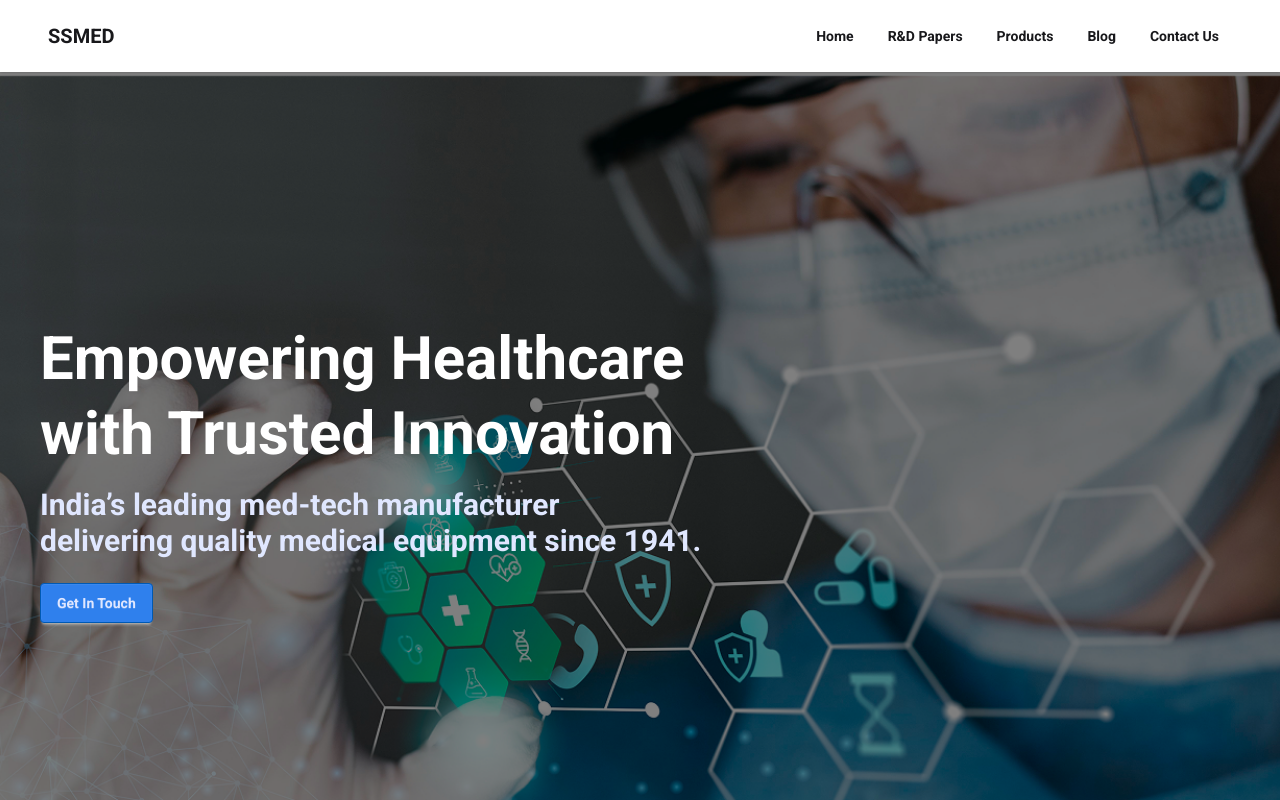
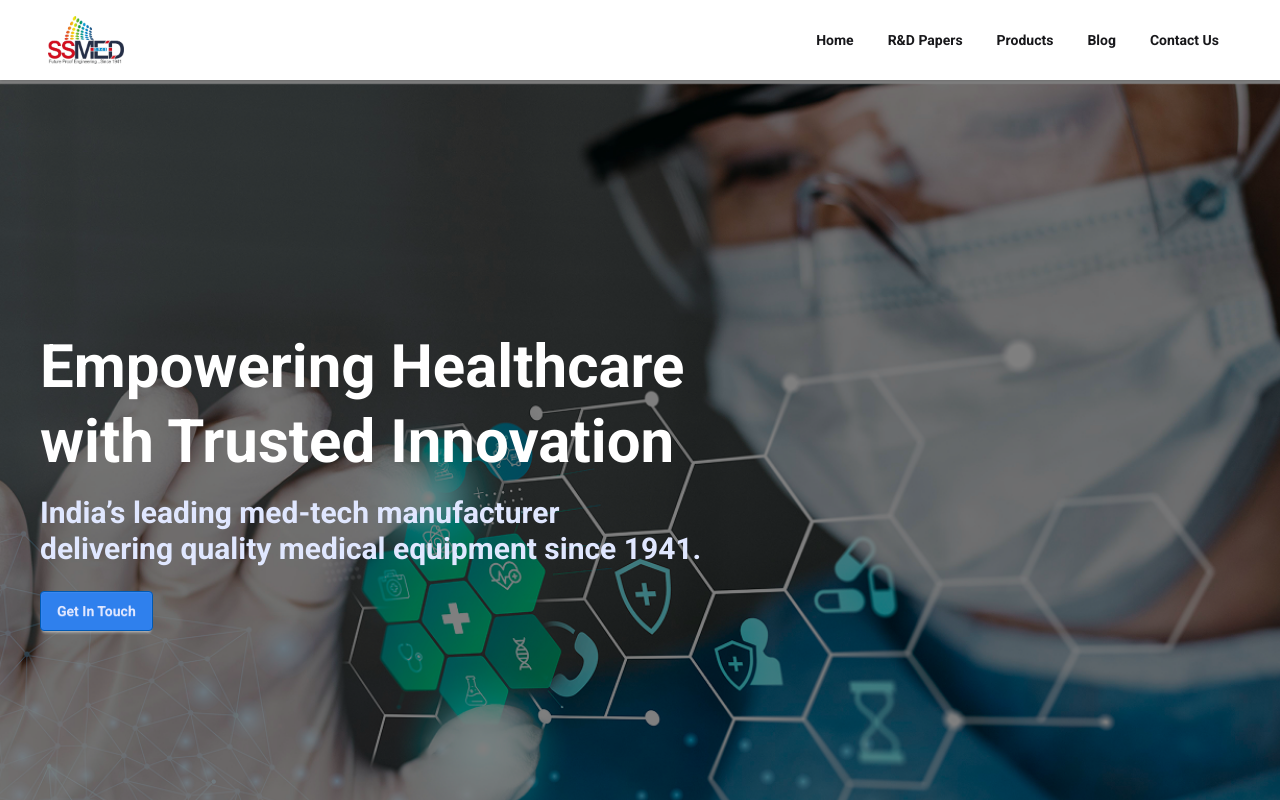
Before and after one commit to Ankit-Kum-ar/SSMED, a React (Vite) app: page / in a window 1280 px wide. Shown: the top 800 px of the page. Built offline with nearby package versions, Linux system fonts and the light colour scheme.

Commit message:
Refactor code structure for improved readability and maintainability

```diff
--- a/index.html
+++ b/index.html
@@ -2,9 +2,9 @@
 <html lang="en" data-theme="light">
   <head>
     <meta charset="UTF-8" />
-    <link rel="icon" type="image/svg+xml" href="/vite.svg" />
+    <link rel="icon" type="image/svg+xml" href="/ss_logo.-removebg-preview.png" />
     <meta name="viewport" content="width=device-width, initial-scale=1.0" />
-    <title>Welcome to SSMED</title>
+    <title>SS MEDICAL | HealthCare</title>
   </head>
   <body>
     <div id="root"></div>
--- a/src/components/Navbar.jsx
+++ b/src/components/Navbar.jsx
@@ -43,7 +43,7 @@ const Navbar = () => {
           </ul>
         </div>
         <Link to="/" className="p-2 text-xl font-bold">
-          SSMED
+          <img src="/ss_logo.-removebg-preview.png" alt="" className="h-12" />
         </Link>
       </div>
       <div className="navbar-end hidden lg:flex">
--- a/src/components/ProductCard.jsx
+++ b/src/components/ProductCard.jsx
@@ -9,7 +9,7 @@ const ProductCard = ({ product }) => {
 
   return (
     <div
-      className="relative w-full h-126  rounded-lg shadow-lg cursor-pointer"
+      className="relative w-full md:h-126 h-96  rounded-lg shadow-lg cursor-pointer"
       style={{ perspective: "1000px" }}
       onClick={handleFlip}
     >
```
Also changed, not shown: public/ss_logo.-removebg-preview.png (added).
